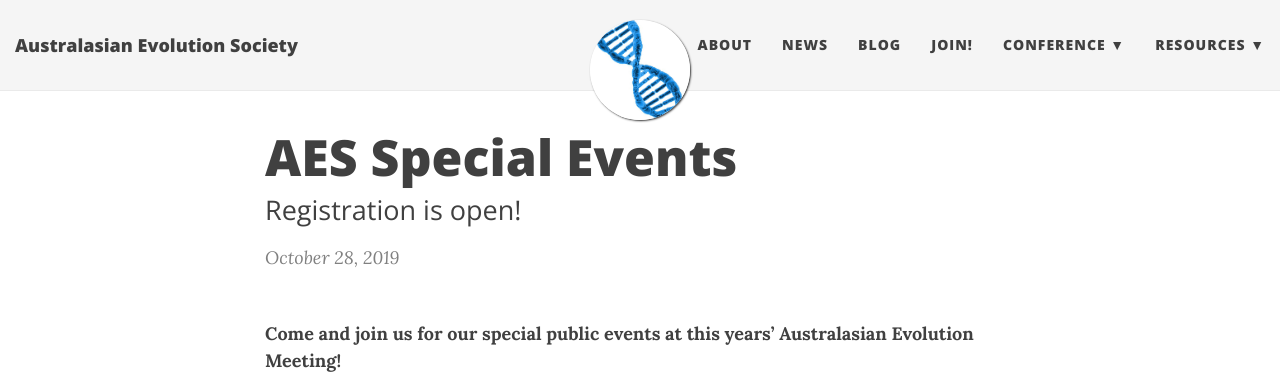
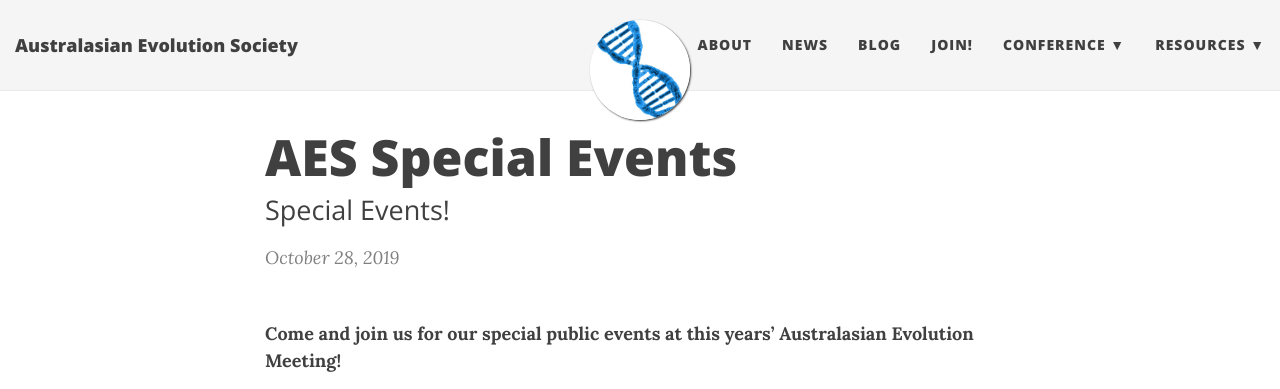
Before and after one commit to ausevo/ausevo.github.io, a Jekyll site: the page built from _posts/news/2019-10-28-SpecialEvents.md, in a window 1280 px wide and 1158 px high. Shown: the top 389 px of the window. Built offline with Jekyll 4.4.1, drawn with Linux system fonts in a browser that asks for light colours; nearby versions of some CDN libraries; library files that are not in the unit come from our copies; comment, search, counter and statistics services are not loaded.

Commit message:
Update 2019-10-28-SpecialEvents.md

```diff
--- a/_posts/news/2019-10-28-SpecialEvents.md
+++ b/_posts/news/2019-10-28-SpecialEvents.md
@@ -1,7 +1,7 @@
 ---
 layout: post
 title: AES Special Events
-subtitle: Registration is open!
+subtitle: Special Events!
 categories: news
 ---
 
```
